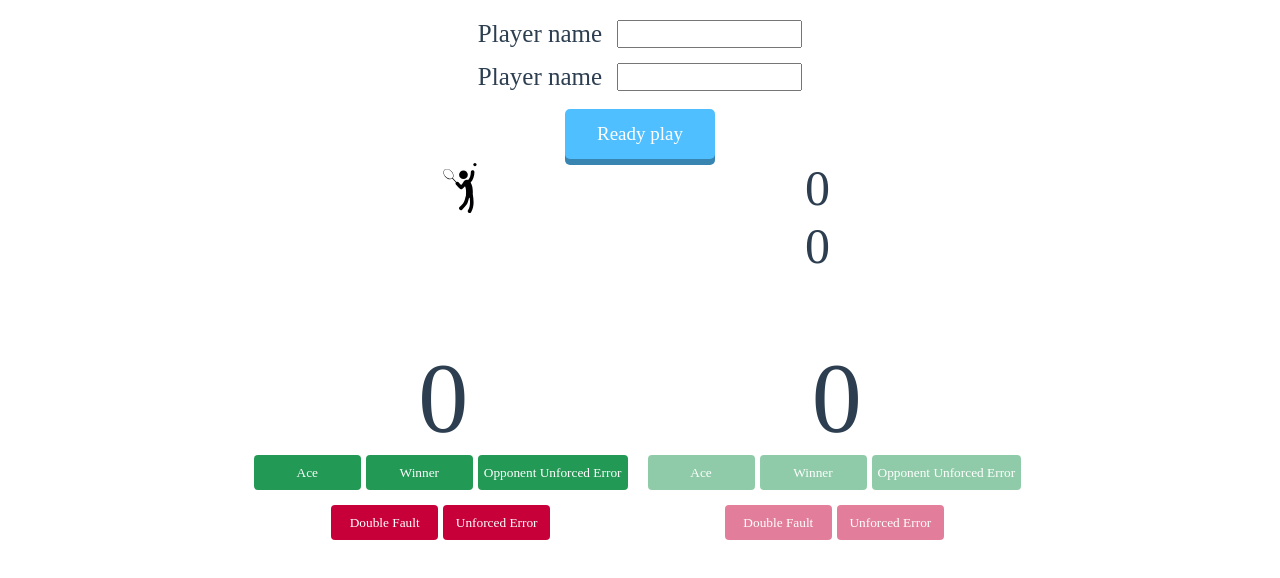
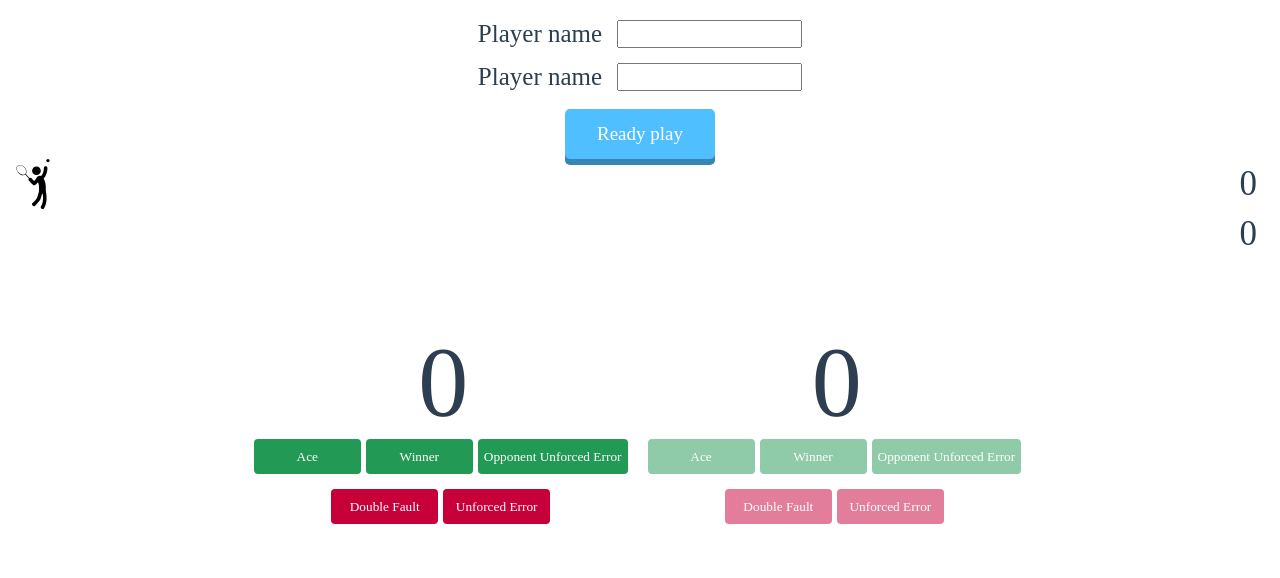
Before and after one commit to RickJia/vue-tennis-scoreboard, a Vue app: page /#/ in a window 1280 px wide. Shown: the top 578 px of the page. Built offline with nearby package versions, Linux system fonts and the light colour scheme.

Commit message:
fix add new set logic

```diff
--- a/src/components/GameBoard.vue
+++ b/src/components/GameBoard.vue
@@ -69,6 +69,7 @@ export default {
       const notWinPointPlayer = this.currentGame.find(game => game.playerId !== playerId);
       let result;
       const lastSet = this.match[0].sets.length - 1;
+      console.log(this.match);
       if (this.match[0].sets[lastSet] === 6 && this.match[1].sets[lastSet] === 6) {
         result = this.tieBreak(playerId, howToWin, winPointPlayer, notWinPointPlayer);
       } else {
@@ -166,7 +167,7 @@ export default {
         this.$emit('update:match', this.match);
       }
       if (this.match[0].sets[lastSet] === 6 && this.match[1].sets[lastSet] < 5 ||
-        this.match[1].sets[lastSet] === 6 && this.match[0].sets[lastSet]
+        this.match[1].sets[lastSet] === 6 && this.match[0].sets[lastSet] < 5
       ) {
         this.match[0].sets.push(0);
         this.match[1].sets.push(0);
--- a/src/components/MatchScore.vue
+++ b/src/components/MatchScore.vue
@@ -31,7 +31,7 @@ export default {
   .board
     display flex
     flex-direction column
-    font-size 50px
+    font-size 35px
 
   .player
     display flex
@@ -41,21 +41,29 @@ export default {
     text-overflow: ellipsis;
 
   .name
-    width 300px
     text-align left
+    flex 1
+
+  .scores
+    display flex
 
   .score
+    display flex
+    align-items center
     margin-right 15px
 
   .empty-block
     width 58.182px
 
   .serve
-    width 70px
-    align-items: center;
-    display: flex;
+    width 50px
+    height 50px
+    align-items center
+    display flex
+    flex-basis: inherit;
 
   .flex
     display flex
+    flex-grow 1
 
 </style>
```
